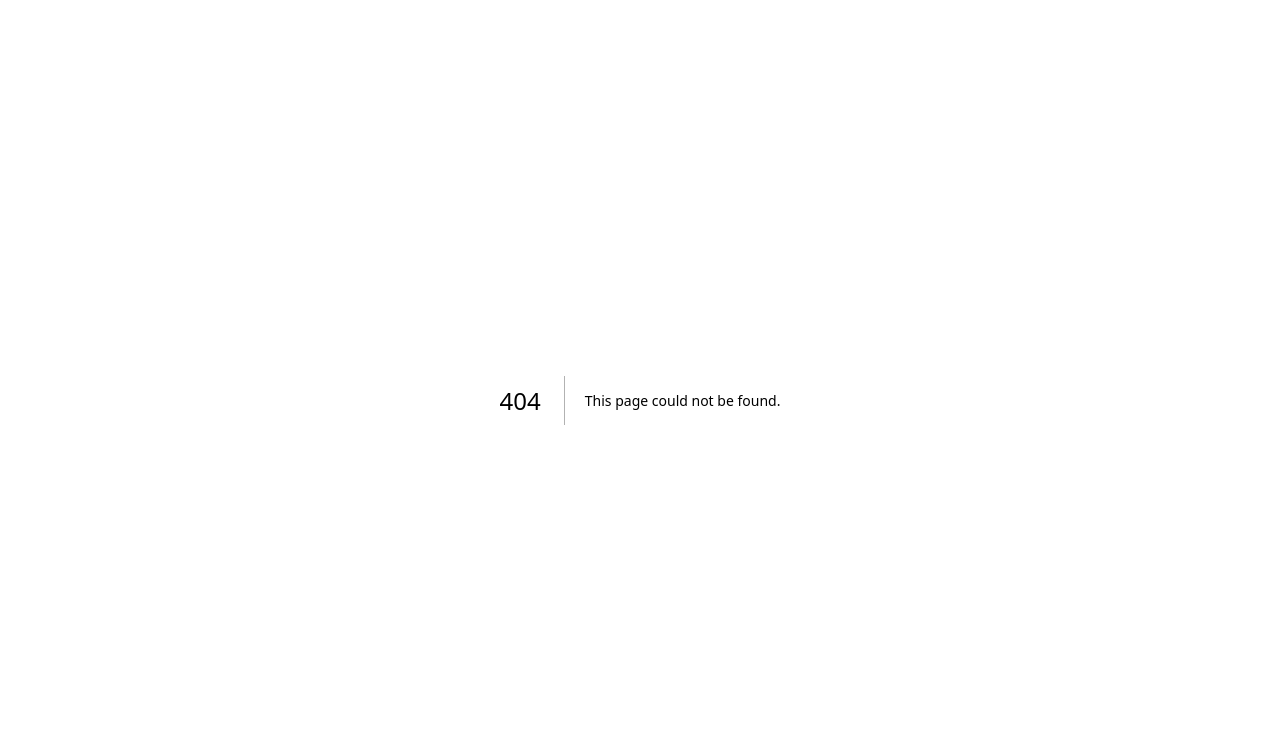
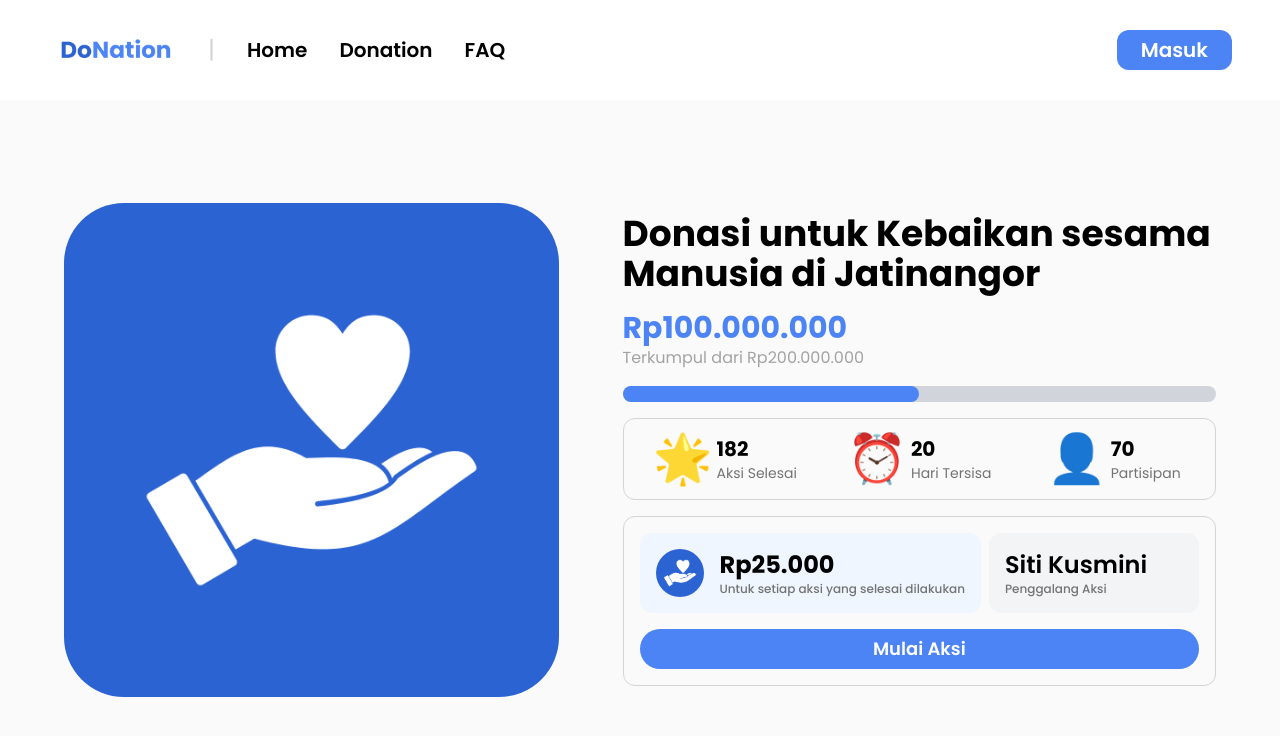
Before and after one commit to khaylabelva/do-nation, a Next.js app: page /action in a window 1280 px wide. Before the commit this address had no page. Shown: the top 736 px of the page. Built offline with nearby package versions, Linux system fonts and the light colour scheme.

Commit message:
feat: action page & navbar

```diff
--- /dev/null
+++ b/src/app/action/page.tsx
@@ -0,0 +1,106 @@
+import Navbar from '@/components/layout/navbar';
+import { Button } from '@/components/ui/button';
+import Placeholder from '@Images/image-placeholder.png'; // Replace with the actual image path
+import Image from 'next/image';
+import ProgressBar from '@/components/ui/progressbar'; // Adjust the path as needed
+
+const ActionPage = async () => {
+  return (
+    <div className="bg-neutral-50 min-h-screen flex flex-col overflow-hidden">
+      <Navbar />
+      <div className="flex-1 flex flex-col items-center justify-center p-8">
+        <div className="flex flex-col md:flex-row items-center justify-between w-full max-w-6xl gap-16">
+          {/* Left Image Section */}
+          <div className="w-full md:w-[50%] rounded-[60px] overflow-hidden">
+            <Image
+              src={Placeholder}
+              alt="Enamel Pins"
+              className="object-cover w-full h-auto"
+              width={400}
+              height={300}
+            />
+          </div>
+
+          {/* Right Content Section */}
+          <div className="w-full md:w-3/5 space-y-4">
+            <h1 className="text-2xl md:text-4xl font-bold">
+              Donasi untuk Kebaikan sesama Manusia di Jatinangor
+            </h1>
+            <div>
+              <div className="text-3xl md:text-3xl font-bold text-[#4C84F6]">
+                Rp100.000.000
+              </div>
+              <p className="text-sm md:text-base text-neutral-400">
+                Terkumpul dari Rp200.000.000
+              </p>
+            </div>
+
+            {/* Progress Bar */}
+            <ProgressBar value={50} />
+
+            {/* Stats Section */}
+            <div className="grid grid-cols-3 gap-6 mt-4 p-4 border border-neutral-300 rounded-xl">
+              <div className="flex flex-row items-center justify-center gap-1">
+                <div className="text-5xl">🌟</div>
+                <div className="flex flex-col items-start">
+                  <span className="text-lg md:text-xl font-bold">182</span>
+                  <span className="text-sm text-neutral-500">Aksi Selesai</span>
+                </div>
+              </div>
+              <div className="flex flex-row items-center justify-center gap-1">
+                <div className="text-5xl">⏰</div>
+                <div className="flex flex-col items-start">
+                  <span className="text-lg md:text-xl font-bold">20</span>
+                  <span className="text-sm text-neutral-500">Hari Tersisa</span>
+                </div>
+              </div>
+              <div className="flex flex-row items-center justify-center gap-1">
+                <div className="text-5xl">👤</div>
+                <div className="flex flex-col items-start">
+                  <span className="text-lg md:text-xl font-bold">70</span>
+                  <span className="text-sm text-neutral-500">Partisipan</span>
+                </div>
+              </div>
+            </div>
+
+            <div className="flex flex-col border rounded-xl border-neutral-300 p-4 gap-4">
+              <div className="flex flex-1 flex-row gap-2">
+                {/* Conversion Rate */}
+                <div className="bg-blue-50 p-4 rounded-xl flex flex-row items-start gap-4">
+                  <Image
+                    src={Placeholder}
+                    alt="Placeholder"
+                    className="object-cover w-12 h-12 rounded-full"
+                  />
+                  <div className="flex flex-col">
+                    <div className="text-black text-2xl font-bold">
+                      Rp25.000
+                    </div>
+                    <p className="text-xs font-medium text-neutral-500">
+                      Untuk setiap aksi yang selesai dilakukan
+                    </p>
+                  </div>
+                </div>
+
+                {/* Organizer Info */}
+                <div className="bg-gray-100 p-4 rounded-xl flex flex-col flex-1 items-start font-semibold">
+                  <div className="text-2xl ">Siti Kusmini</div>
+                  <p className="text-xs font-medium text-neutral-500">
+                    Penggalang Aksi
+                  </p>
+                </div>
+              </div>
+
+              {/* Action Button */}
+              <Button className="w-full bg-[#4C84F6] text-white py-3 rounded-full text-lg font-semibold transition-transform duration-300 transform hover:scale-105 hover:shadow-lg hover:bg-[#2C63D2]">
+                Mulai Aksi
+              </Button>
+            </div>
+          </div>
+        </div>
+      </div>
+    </div>
+  );
+};
+
+export default ActionPage;
--- a/src/app/layout.tsx
+++ b/src/app/layout.tsx
@@ -6,7 +6,7 @@ import "./globals.css";
 const poppins = Poppins({
   variable: "--font-poppins",
   subsets: ["latin"],
-  weight: ["400", "700", "800"], // Atur weight sesuai kebutuhan
+  weight: ["400", "500", "600", "700", "800"], // Add "500" (medium) and "600" (semibold)
 });
 
 export const metadata: Metadata = {
--- /dev/null
+++ b/src/components/layout/navbar.tsx
@@ -0,0 +1,25 @@
+import React from 'react'
+
+import Logo from '@Images/logo.png';
+import Image from 'next/image';
+import { Button } from '@/components/ui/button';
+
+const Navbar = () => {
+  return (
+    <div className='flex justify-between items-center p-6 px-12 bg-white'>
+        <div className='flex flex-row items-center gap-6'>
+            <Image src={Logo} alt="Logo" width="136" height="200" />
+
+            <h1 className='text-2xl text-neutral-300 font-normal'>|</h1>
+            <div className='flex flex-row text-xl font-semibold items-center gap-8 ml-2'>
+                <h1>Home</h1>
+                <h1>Donation</h1>
+                <h1>FAQ</h1>
+            </div>
+        </div>
+        <Button className='bg-[#4C84F6] font-semibold text-white text-xl px-6 py-2 rounded-xl'>Masuk</Button>
+    </div>
+  )
+}
+
+export default Navbar
--- /dev/null
+++ b/src/components/ui/progressbar.tsx
@@ -0,0 +1,16 @@
+interface ProgressBarProps {
+    value: number; // The progress percentage (0-100)
+}
+
+const ProgressBar: React.FC<ProgressBarProps> = ({ value }) => {
+    return (
+        <div className="w-full bg-gray-300 rounded-full h-4">
+        <div
+            className="bg-[#4C84F6] h-4 rounded-full transition-all duration-300"
+            style={{ width: `${value}%` }}
+        ></div>
+        </div>
+    );
+};
+
+export default ProgressBar;
--- a/tailwind.config.ts
+++ b/tailwind.config.ts
@@ -54,6 +54,7 @@ export default {
   				'5': 'hsl(var(--chart-5))'
   			}
   		},
+
   	}
   },
   plugins: [require("tailwindcss-animate")],
```
Also changed, not shown: public/assets/image-placeholder.png (added).
